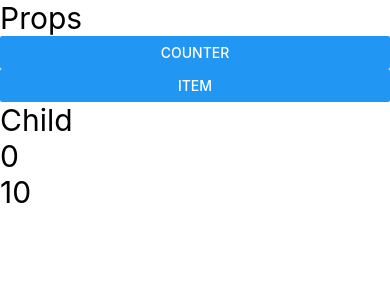
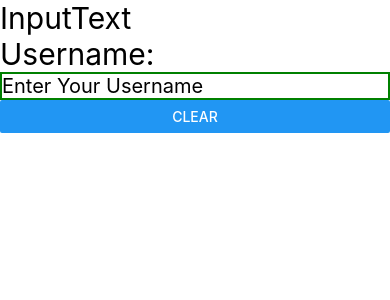
Before and after one commit to onlinedeveloper4u/React-Native-Full-Course-2024-The-Techzeen, a React Native app: screen / in a window 390 px wide. Shown: the top 300 px of the page. Built offline with nearby package versions, Linux system fonts and the light colour scheme.

Commit message:
input component with onTextChange

```diff
--- a/App.jsx
+++ b/App.jsx
@@ -1,7 +1,8 @@
 import React from 'react'
 // import { View, Text, Button } from 'react-native'
 import { View } from 'react-native'
-import Props from './src/components/Props'
+import InputText from './src/components/InputText'
+// import Props from './src/components/Props'
 // import UseStateHook from './src/components/UseStateHook'
 // import OnPress from './src/components/OnPress'
 // import JSX from './src/components/JSX'
@@ -20,7 +21,8 @@
       {/* <JSX /> */}
       {/* <OnPress /> */}
       {/* <UseStateHook /> */}
-      <Props />
+      {/* <Props /> */}
+      <InputText />
     </View>
   )
 }
--- /dev/null
+++ b/src/components/InputText.jsx
@@ -0,0 +1,21 @@
+import { View, Text, TextInput, Button } from 'react-native'
+import React, { useState } from 'react'
+
+const InputText = () => {
+    const [username, setUsername] = useState('')
+  return (
+    <View>
+      <Text style={ { fontSize: 30 } }>InputText</Text>
+      <Text style={ { fontSize: 30 } }>Username: {username}</Text>
+      <TextInput
+        style={ { fontSize: 20, borderWidth: 2, borderColor: 'green' } }
+        value={username}
+        placeholder='Enter Your Username'
+        onChangeText={(data) => setUsername(data)}
+      />
+      <Button title="Clear" onPress={() => setUsername('')} />
+    </View>
+  )
+}
+
+export default InputText
```
